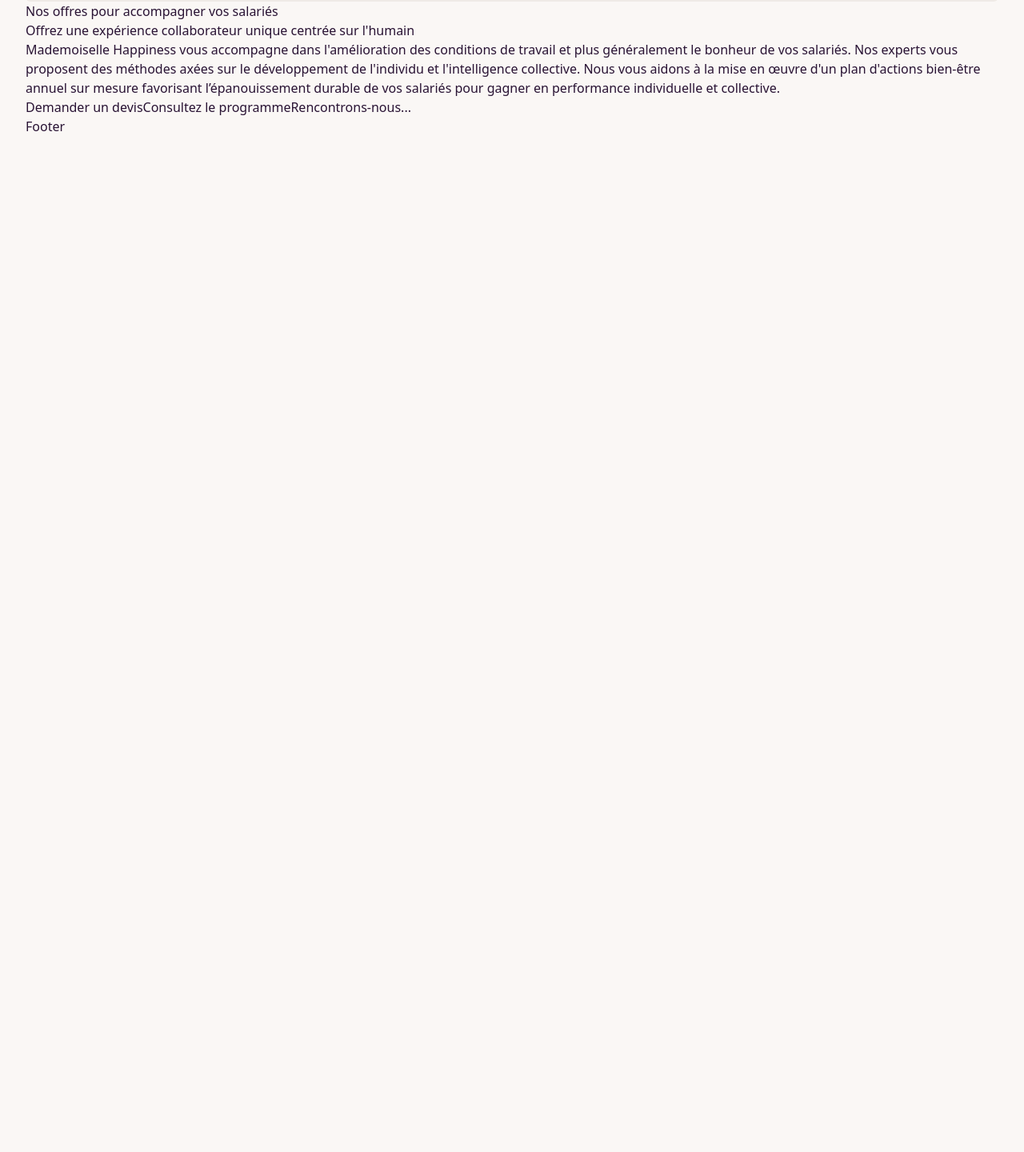
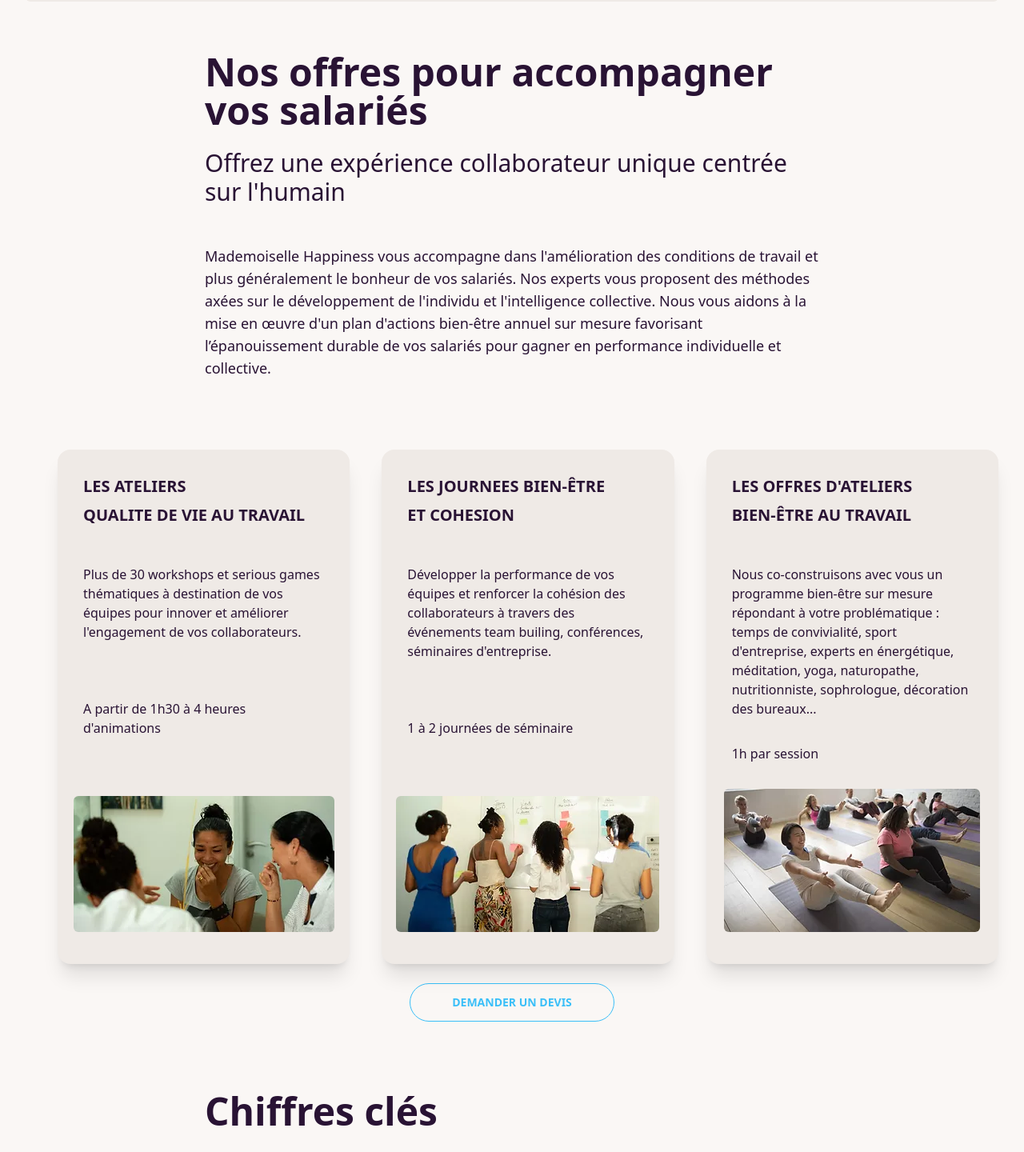
Before and after one commit to Ludoc0de/happiness, a React (Create React App) app: page / in a window 1280 px wide. Shown: the part 2240-3680 px from the top of the page at 80% size. Before the commit the page ends 2410 px from the top, so only its background shows below. Built offline with nearby package versions, Linux system fonts and the light colour scheme.

Commit message:
add component with props

```diff
--- a/src/components/Main.js
+++ b/src/components/Main.js
@@ -1,36 +1,57 @@
+import Offer from "../components/Offer"
+import Prestation from "../components/Prestation"
+import seminaire1 from "../images/Seminaire91.png"
+import seminaire2 from "../images/Seminaire21.png"
+import seminaire3 from "../images/Samuserauyoga.png"
 
 const Main = () => {
   return (
     <section>
-        <div>
-            {/* component 1*/}
-            <h2>Nos offres pour accompagner vos salariés</h2>
-            <h3>Offrez une expérience collaborateur unique centrée sur l'humain</h3>
-            <p>
-                Mademoiselle Happiness vous accompagne dans l'amélioration des conditions de travail et plus généralement le bonheur de vos salariés.
-                Nos experts vous proposent des méthodes axées sur le développement de l'individu et l'intelligence collective.
-                Nous vous aidons à la mise en œuvre d'un plan d'actions bien-être annuel sur mesure favorisant l’épanouissement durable de vos salariés pour gagner en performance individuelle et collective.
-            </p>
-        </div>
-        <div>
-            {/* dont repeat add components for the 3 offers*/}
-            {/* <div>
-                <h4></h4>
-                <p></p>
-                <p></p>
+            <Prestation
+            firstTitle={`Nos offres pour accompagner vos salariés`}
+            secTitle={`Offrez une expérience collaborateur unique centrée sur l'humain`}
+            text={`
+                    Mademoiselle Happiness vous accompagne dans l'amélioration des conditions de travail et plus généralement le bonheur de vos salariés.
+                    Nos experts vous proposent des méthodes axées sur le développement de l'individu et l'intelligence collective.
+                    Nous vous aidons à la mise en œuvre d'un plan d'actions bien-être annuel sur mesure favorisant l’épanouissement durable de vos salariés pour gagner en performance individuelle et collective.
+                `}
+            />
+            <div className="flex flex-col w-full h-full lg:flex-row justify-center">
+                <Offer
+                    firstTitle={`LES ATELIERS`}
+                    secTitle={`QUALITE DE VIE AU TRAVAIL`}
+                    text={`Plus de 30 workshops et serious games thématiques à destination de vos équipes pour innover et améliorer l'engagement de vos collaborateurs.`}
+                    info={`A partir de 1h30 à 4 heures d'animations `}
+                    img={seminaire1}
+                />
+                <Offer
+                    firstTitle={`LES JOURNEES BIEN-ÊTRE`}
+                    secTitle={`ET COHESION`}
+                    text={`Développer la performance de vos équipes et renforcer la cohésion des collaborateurs à travers des événements team builing, conférences, séminaires d'entreprise.`}
+                    info={`1 à 2 journées de séminaire`}
+                    img={seminaire2}
+                />
+                <Offer
+                    firstTitle={`LES OFFRES D'ATELIERS`}
+                    secTitle={`BIEN-ÊTRE AU TRAVAIL`}
+                    text={`Nous co-construisons avec vous un programme bien-être sur mesure répondant à votre problématique : temps de convivialité, sport d'entreprise, experts en énergétique, méditation, yoga, naturopathe, nutritionniste, sophrologue, décoration des bureaux...`}
+                    info={`1h par session`}
+                    img={seminaire3}
+
+                />
+            </div>
+            <div className="flex flex-col-1 justify-center py-6">
+                <button className="btn btn-wide btn-outline btn-info">Demander un devis</button>
             </div>
             <div>
-                <h4></h4>
-                <p></p>
-                <p></p>
-            </div>
-            <div>
-                <h4></h4>
-                <p></p>
-                <p></p>
-            </div> */}
-            <button>Demander un devis</button>
-            {/* component 1*/}
+            <Prestation
+                firstTitle={`Chiffres clés`}
+                secTitle={`S’intéresser au bien-être de vos collaborateurs, un gage de performance !`}
+                text={`
+                        Les études menées sur l’impact de la QVT* concluent à une forte corrélation entre la Qualité de Vie au Travail et la performance de l’entreprise.
+                        *Qualité de Vie au Travail
+                    `}
+            />
             {/* component 1*/}
             <button>Consultez le programme</button>
             <button>Rencontrons-nous...</button>
--- /dev/null
+++ b/src/components/Offer.js
@@ -0,0 +1,18 @@
+
+const Offer = (props) => {
+  return (
+    <div className="card w-96 bg-base-100 shadow-xl bg-base-200 ml-10">
+      <div className="card-body">
+        <h4 className="card-title">{props.firstTitle}</h4>
+        <h4 className="card-title mb-10">{props.secTitle}</h4>
+        <p  className="mb-6">
+           {props.text}
+        </p>
+        <p>{props.info}</p>
+      </div>
+      <figure><img className="rounded-md mb-10" src={props.img} alt=""/></figure>
+    </div>
+  )
+}
+
+export default Offer
--- /dev/null
+++ b/src/components/Prestation.js
@@ -0,0 +1,18 @@
+
+const Prestation = (props) => {
+    return (
+        <div className="hero my-12 bg-base-100">
+            <div className="hero-content text-left">
+                <div className="max-w-3xl">
+                    <h2 className="text-5xl font-bold">{props.firstTitle}</h2>
+                    <h3 className="text-3xl py-6">{props.secTitle}</h3>
+                    <p className="text-lg py-6">
+                        {props.text}
+                    </p>
+                </div>
+            </div>
+        </div>
+  )
+}
+
+export default Prestation
```
